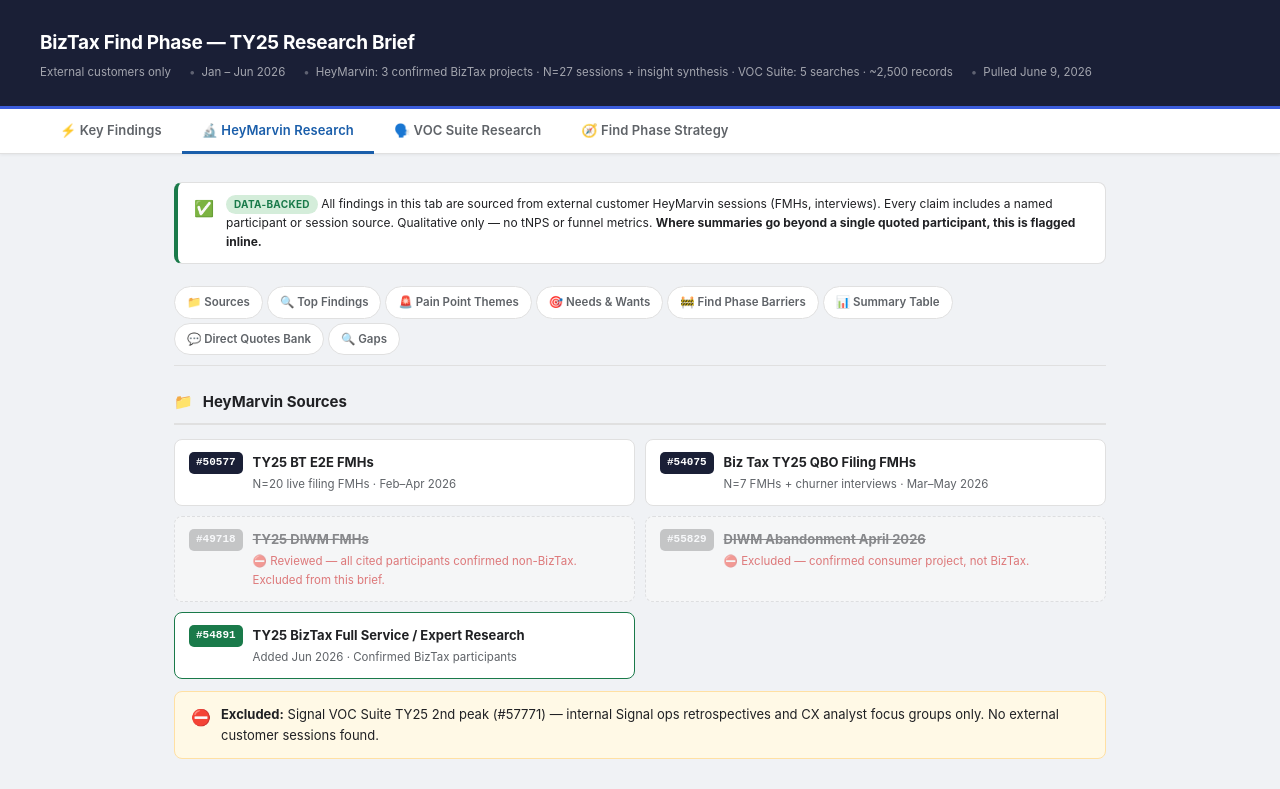
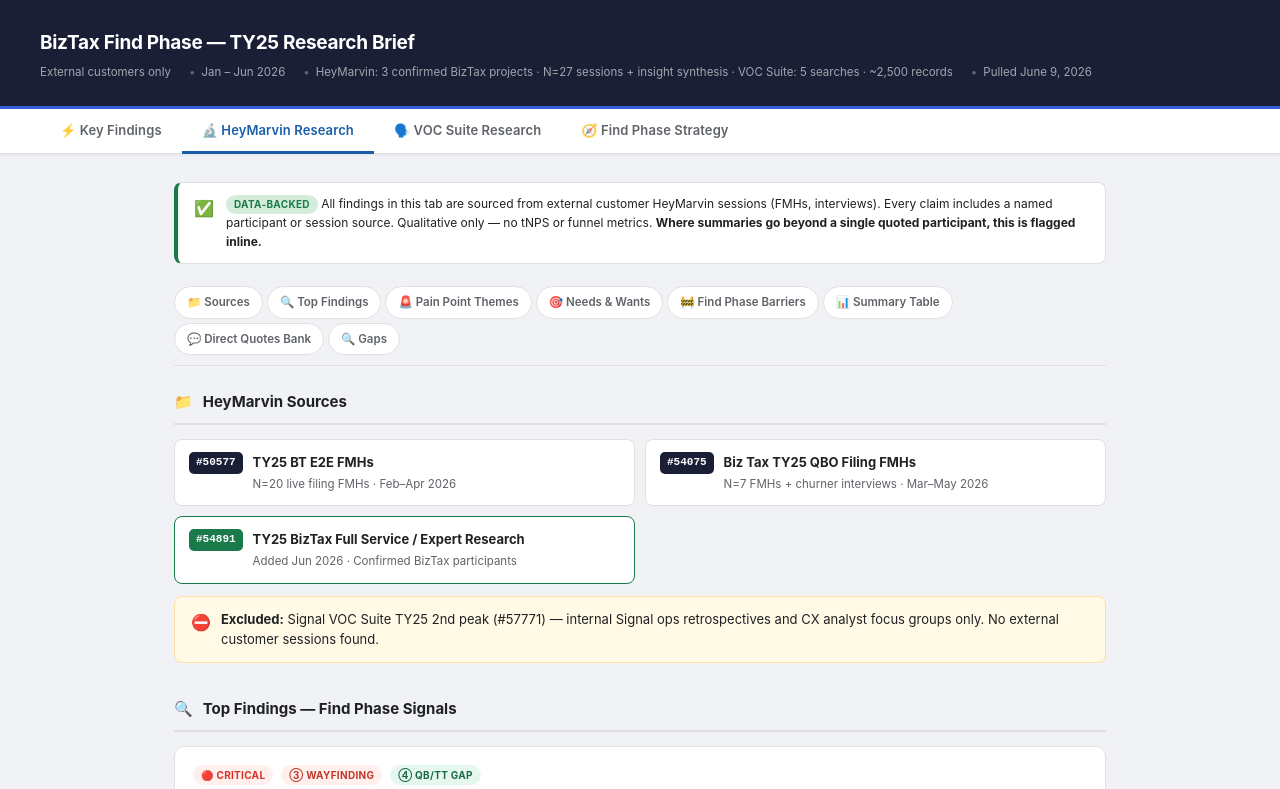
Before and after one commit to juliagretsky-hub/biztax-find-phase-research-brief-TY25, a plain HTML site: page index.html in a window 1280 px wide. Both pictures are taken after a click on the button "🔬 HeyMarvin Research". Shown: the top 789 px of the page. Drawn offline with Linux system fonts and the light colour scheme.

Commit message:
Update index.html

```diff
--- a/index.html
+++ b/index.html
@@ -475,20 +475,8 @@
           <div class="project-meta">N=7 FMHs + churner interviews · Mar–May 2026</div>
         </div>
       </div>
-      <div class="source-card" style="opacity:0.5;border:1px dashed #ccc;background:#fafafa;">
-        <div class="project-id" style="background:#999;">#49718</div>
-        <div>
-          <div class="project-name" style="text-decoration:line-through;">TY25 DIWM FMHs</div>
-          <div class="project-meta" style="color:#c00;">⛔ Reviewed — all cited participants confirmed non-BizTax. Excluded from this brief.</div>
-        </div>
-      </div>
-      <div class="source-card" style="opacity:0.5;border:1px dashed #ccc;background:#fafafa;">
-        <div class="project-id" style="background:#999;">#55829</div>
-        <div>
-          <div class="project-name" style="text-decoration:line-through;">DIWM Abandonment April 2026</div>
-          <div class="project-meta" style="color:#c00;">⛔ Excluded — confirmed consumer project, not BizTax.</div>
-        </div>
-      </div>
+
+
       <div class="source-card" style="border:1px solid #1A7A4A;">
         <div class="project-id" style="background:#1A7A4A;">#54891</div>
         <div>
@@ -784,7 +772,7 @@
   <!-- HALLUCINATION CHECK -->
   <div class="hc-section">
     <div class="hc-title">📋 Source & Integrity Notes — HeyMarvin Tab</div>
-    <div class="hc-item"><span class="hc-label hc-backed">✅ DATA-BACKED</span> All direct quotes include participant name/pseudonym and HeyMarvin project ID. Confirmed BizTax sessions: #50577, #54075, #54891 + BizTax insight synthesis. #55829 and #49718 excluded — confirmed consumer projects.</div>
+    <div class="hc-item"><span class="hc-label hc-backed">✅ DATA-BACKED</span> All direct quotes include participant name/pseudonym and HeyMarvin project ID. Confirmed BizTax sessions: #50577 (N=20), #54075 (N=7), #54891 + BizTax insight synthesis.</div>
     <div class="hc-item"><span class="hc-label hc-inferred">🔶 INFERENCE</span> "Multiple E2E FMH participants didn't know whether they were in the right product" — only Marnie W. and an unnamed LLC participant are directly quoted. "Multiple" is drawn from researcher session summary notes, not independently quoted participants. Flagged inline above.</div>
     <div class="hc-item"><span class="hc-label hc-inferred">🔶 INFERENCE</span> Customer needs/wants items marked "(Synthesized)" represent researcher pattern recognition across sessions — grounded but not verbatim. Each synthesized item is labeled with its source session(s).</div>
     <div class="hc-item"><span class="hc-label hc-inferred">🔶 INFERENCE</span> The ~$20k variance figure is from a single participant (April, #54075). It is not confirmed as a systemic issue across the research population. Flagged inline.</div>
@@ -1168,7 +1156,7 @@
 
 <!-- FOOTER -->
 <div class="brief-footer">
-  HeyMarvin pulled June 9–10, 2026 &nbsp;·&nbsp; Confirmed BizTax projects: #50577, #54075, #54891 + BizTax Insight synthesis · #55829 &amp; #49718 excluded (consumer) &nbsp;·&nbsp; VOC Suite: Jan–Jun 2026, 5 searches · ~2,500 records &nbsp;·&nbsp; External customers only &nbsp;·&nbsp; Synthesis by Claude / Cowork
+  HeyMarvin pulled June 9–10, 2026 &nbsp;·&nbsp; BizTax projects: #50577, #54075, #54891 + BizTax Insight synthesis &nbsp;·&nbsp; VOC Suite: Jan–Jun 2026, 5 searches · ~2,500 records &nbsp;·&nbsp; External customers only &nbsp;·&nbsp; Synthesis by Claude / Cowork
 </div>
 
 </div>
```
